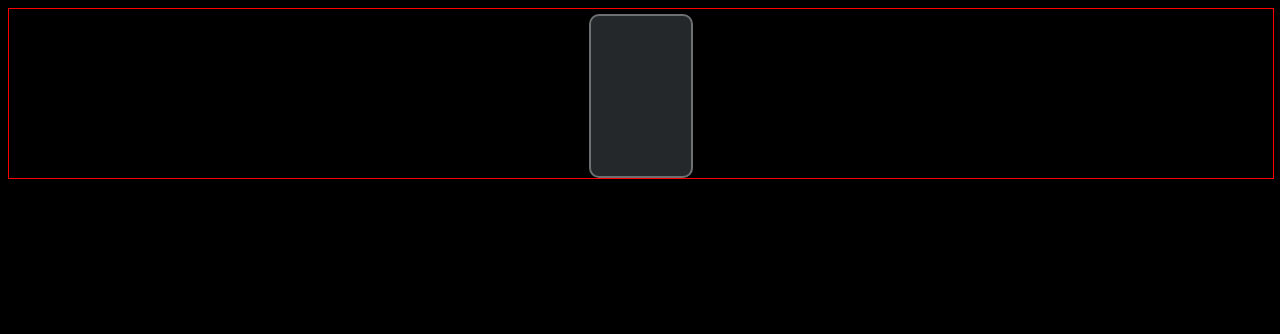
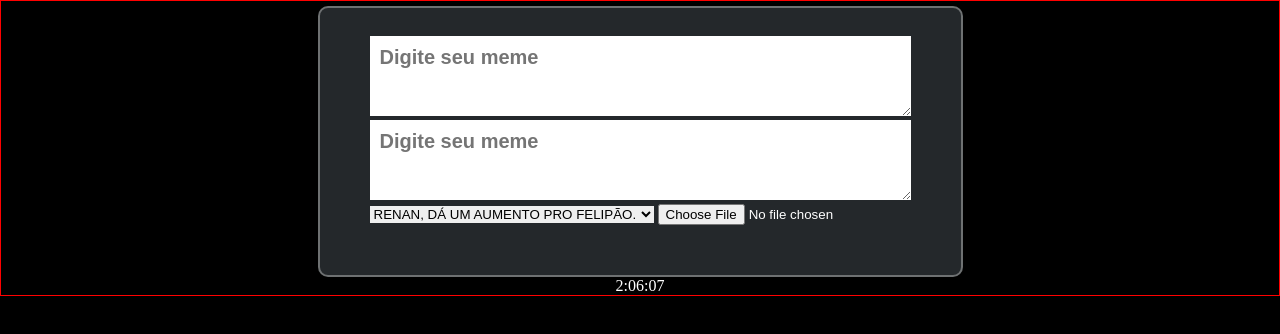
Before and after one commit to Evandro01Silva/memes, a plain HTML site: page index.html in a window 1280 px wide. Drawn offline with Linux system fonts and the light colour scheme.

Commit message:
Text area e input type file adicionados.

```diff
--- a/index.html
+++ b/index.html
@@ -4,6 +4,7 @@
     <meta charset="UTF-8">
     <meta http-equiv="X-UA-Compatible" content="IE=edge">
     <meta name="viewport" content="width=device-width, initial-scale=1.0">
+    <link rel="stylesheet" href="./styles/reset.css">
     <link rel="stylesheet" href="./styles/style.css">
     <title>Máquina de memes</title>
 </head>
@@ -11,18 +12,30 @@
     <div class="container">
         <div class="app">
             <div class="logo">
+                <img src="" alt="">
+            </div>
 
+            <div class="app-image">
+                <textarea class="text-box" placeholder="Digite seu meme" aria-multiline="true"></textarea>
+
+                <div id="disply-image">
+
+                </div>
+
+                <textarea class="text-box" placeholder="Digite seu meme" aria-multiline="true"></textarea>
             </div>
-            <div class="app-image">
 
-            </div>
             <div class="app-photo-picker">
-
+                <select  id="meme-list">
+                    <option value="RENAN, DÁ UM AUMENTO PRO FELIPÃO.">RENAN, DÁ UM AUMENTO PRO FELIPÃO.</option>
+                </select>
+                <input type="file" id="image-input" accept="image/jpeg, image/png, image/jpg">
             </div>
             <div class="download">
 
             </div>
         </div>
+        2:06:07
     </div>
 </body>
 </html>
--- a/styles/style.css
+++ b/styles/style.css
@@ -7,6 +7,7 @@ body{
     width: 100%;
     height: 100%;
     color: white;
+
     display: flex;
     flex-direction: column;
     align-items: center;
@@ -15,9 +16,26 @@ body{
 .app{
     border: 2px solid rgba(215, 215, 215, 0.412);
     border-radius: 10px;
-    height: 100px;
+    /*height: 100px;*/
     background-color: #24282B;
+
     padding: 50px;
     padding-top: 10px;
     margin-top: 5px;
 }
+
+textarea{
+    width: 100%;
+    resize: vertical;
+    border: none;
+    padding: 10px;
+
+    overflow: hidden;
+    height: 80px;
+
+    outline: none;
+
+    font-weight: 600;
+    font-family: sans-serif;
+    font-size: 20px;
+}
```
Also changed, not shown: pictures/dio_logo.jpg (added).
